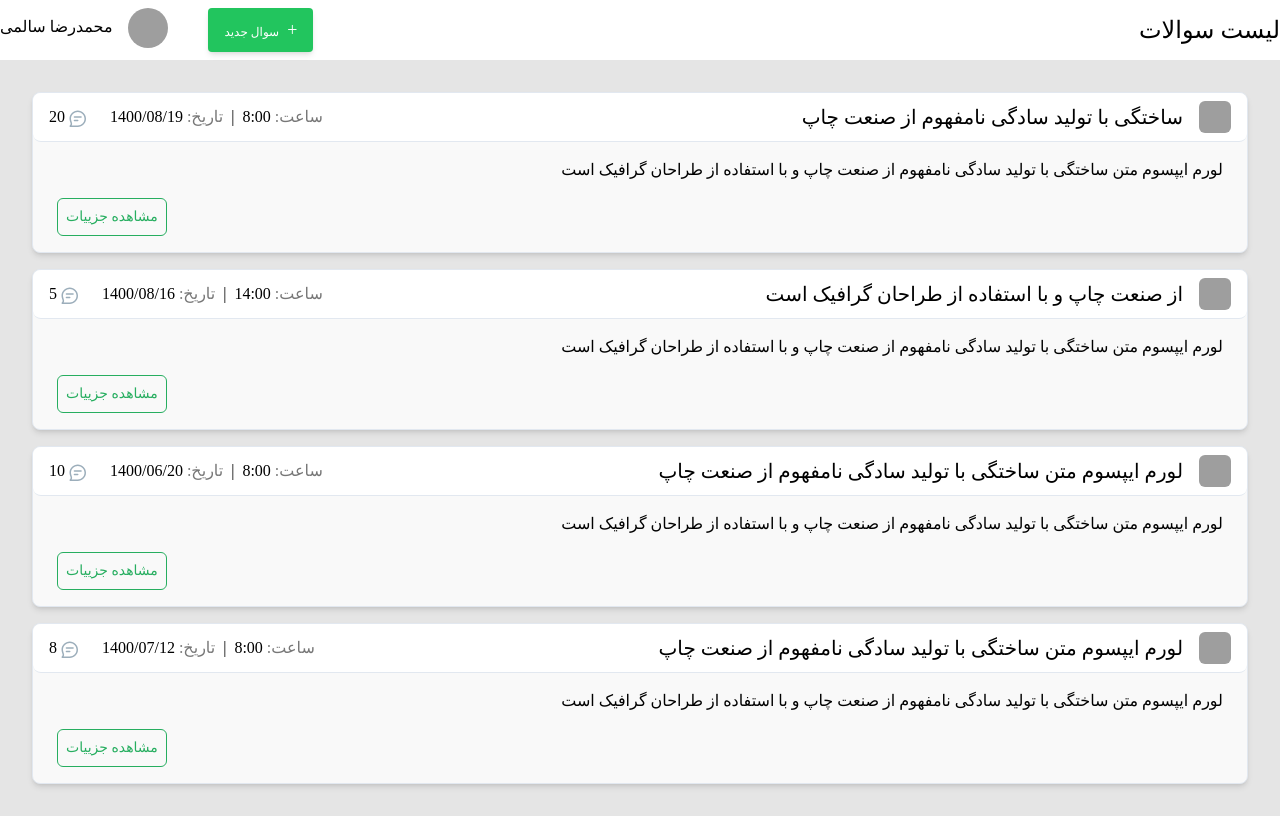
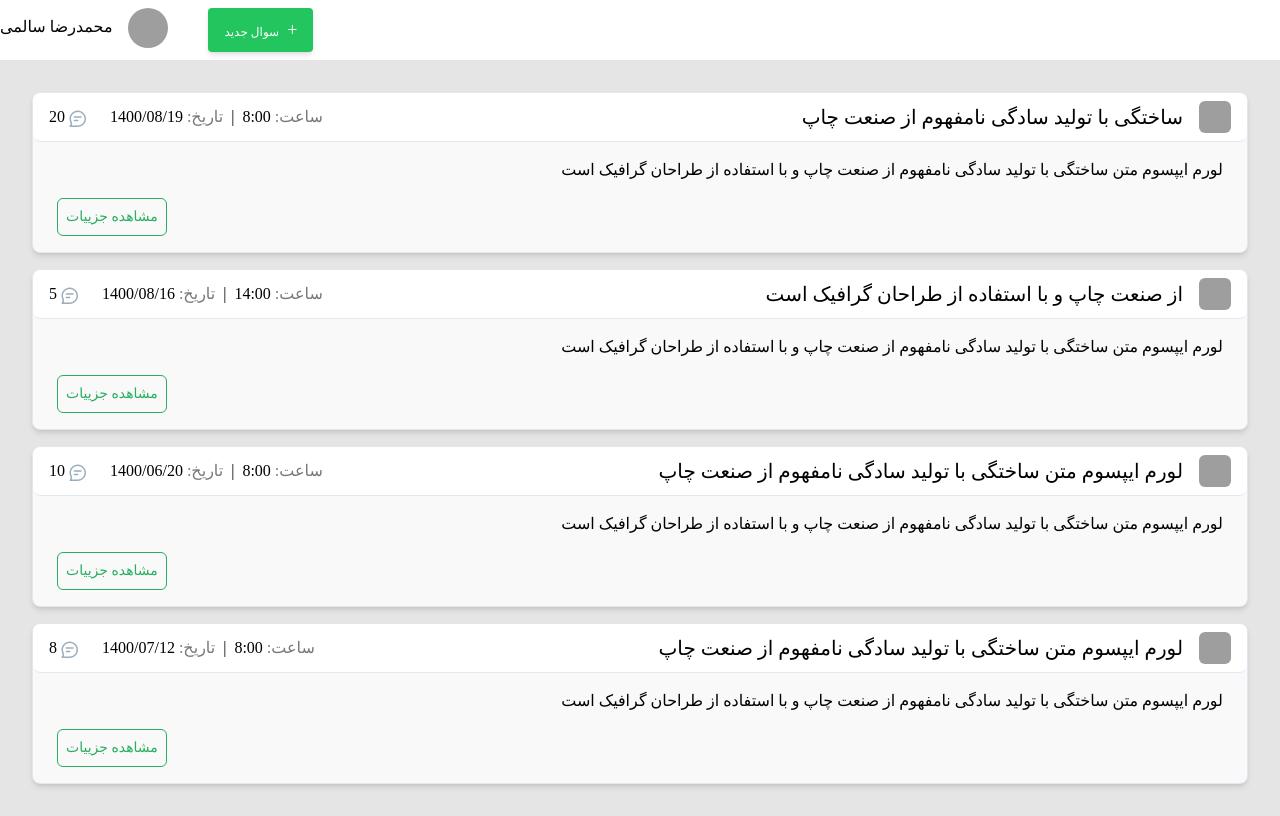
Before and after one commit to reza-salemi/karnameh_task, a React (Create React App) app: page / in a window 1280 px wide. Built offline with nearby package versions, Linux system fonts and the light colour scheme; data requests are answered from the project's data file; grey boxes are pictures that could not be loaded; a small style sheet from the web is missing.

Commit message:
update: dynamic header title

```diff
--- a/src/App.tsx
+++ b/src/App.tsx
@@ -1,12 +1,20 @@
-import { Route, Routes } from "react-router-dom";
+import { Route, Routes, useLocation } from "react-router-dom";
 import Layout from "./components/layouts/layout";
 import QuestionDetails from "./features/question/question-details";
 import QuestionList from "./features/question/question-list";
 
 function App() {
+  const { pathname } = useLocation();
+  const headerTitle =
+    pathname === "/"
+      ? "لیست سوالات"
+      : pathname.includes("question")
+      ? "جزییات سوال"
+      : "";
+
   return (
     <Routes>
-      <Route path="/" element={<Layout />}>
+      <Route path="/" element={<Layout headerTitle={headerTitle} />}>
         <Route index element={<QuestionList />} />
         <Route path="/question/:id" element={<QuestionDetails />} />
       </Route>
--- a/src/components/layouts/header.tsx
+++ b/src/components/layouts/header.tsx
@@ -1,9 +1,10 @@
 import AddQuestion from "../../features/question/add-question-button";
 
-const Header = () => {
+const Header = ({ title }: { title: string }) => {
   return (
     <header className="bg-white mb-8">
-      <nav className="flex py-2 justify-between container mx-auto items-center">
+      <nav className="flex flex-row-reverse py-2 justify-between container mx-auto items-center">
+        <h1 className="text-3xl">{title}</h1>
         <div className="flex gap-10">
           <div>
             <span>محمدرضا سالمی</span>
@@ -15,8 +16,6 @@ const Header = () => {
           </div>
           <AddQuestion />
         </div>
-
-        <h1 className="text-2xl">لیست سوالات</h1>
       </nav>
     </header>
   );
```
